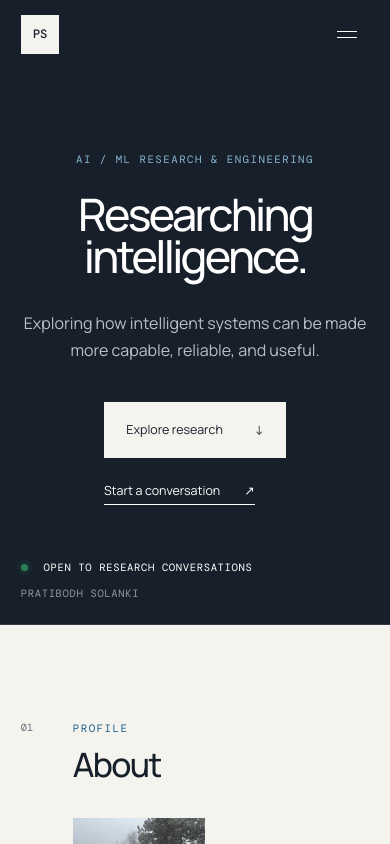
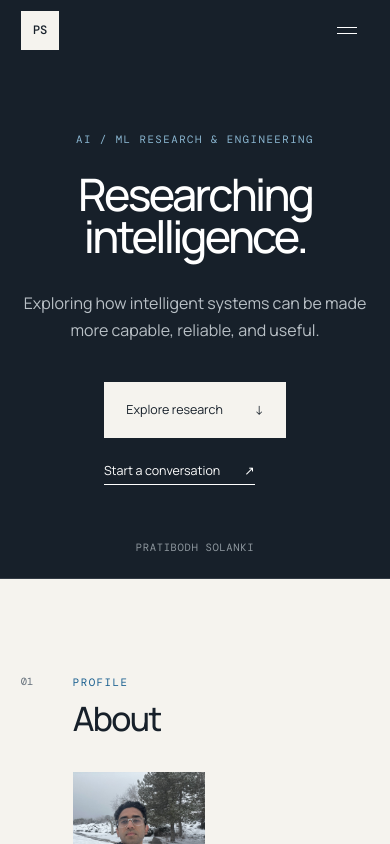
Before and after one commit to programmerPrati/programmerPrati.github.io, a React (Vite) app: page / in a window 390 px wide. Shown: the top 844 px of the page. Built offline with nearby package versions, Linux system fonts and the light colour scheme; a web font is replaced by a local one.

Commit message:
Tighten hero and navigation bars

```diff
--- a/src/App.tsx
+++ b/src/App.tsx
@@ -150,9 +150,6 @@ function App() {
             </div>
           </div>
           <div className="hero-footer">
-            <p>
-              <span className="status-dot" /> Open to research conversations
-            </p>
             <p className="hero-name">{profile.name}</p>
           </div>
         </section>
--- a/src/styles.css
+++ b/src/styles.css
@@ -103,7 +103,7 @@ h3 {
   top: 0;
   left: 50%;
   width: min(100%, 1600px);
-  height: 84px;
+  height: 70px;
   padding: 0 4.5vw;
   display: flex;
   align-items: center;
@@ -114,7 +114,7 @@ h3 {
 }
 
 .site-header.is-scrolled {
-  height: 68px;
+  height: 60px;
   background: rgba(245, 243, 238, 0.91);
   border-color: var(--line);
   backdrop-filter: blur(14px);
@@ -211,8 +211,8 @@ h3 {
 }
 
 .hero {
-  min-height: 600px;
-  padding: 8rem 4.5vw 2rem;
+  min-height: 540px;
+  padding: 6.5rem 4.5vw 1.1rem;
   display: grid;
   grid-template-columns: 1fr;
   grid-template-rows: 1fr auto;
@@ -224,7 +224,7 @@ h3 {
 
 .hero-content {
   align-self: center;
-  padding: 3rem 0 4rem;
+  padding: 2.25rem 0 3rem;
   display: flex;
   flex-direction: column;
   align-items: center;
@@ -328,8 +328,8 @@ h3 {
 .hero-footer {
   grid-column: 1 / -1;
   display: flex;
-  justify-content: space-between;
-  align-items: flex-end;
+  justify-content: center;
+  align-items: center;
   font: 300 0.66rem var(--mono);
   letter-spacing: 0.06em;
   text-transform: uppercase;
@@ -337,16 +337,6 @@ h3 {
 
 .hero-footer p {
   margin: 0;
-}
-
-.status-dot {
-  display: inline-block;
-  width: 7px;
-  height: 7px;
-  margin-right: 0.55rem;
-  border-radius: 50%;
-  background: #2f7d5b;
-  box-shadow: 0 0 0 4px rgba(47, 125, 91, 0.12);
 }
 
 .hero-name {
@@ -682,7 +672,7 @@ footer a {
 
 @media (max-width: 900px) {
   .site-header {
-    height: 70px;
+    height: 62px;
     padding-inline: 1.3rem;
   }
 
@@ -798,7 +788,8 @@ footer a {
 
 @media (max-width: 620px) {
   .hero {
-    min-height: 560px;
+    min-height: 510px;
+    padding-top: 5.75rem;
   }
 
   .hero-actions {
@@ -808,9 +799,7 @@ footer a {
   }
 
   .hero-footer {
-    align-items: flex-start;
-    flex-direction: column;
-    gap: 0.8rem;
+    align-items: center;
   }
 
   .project-grid,
```
